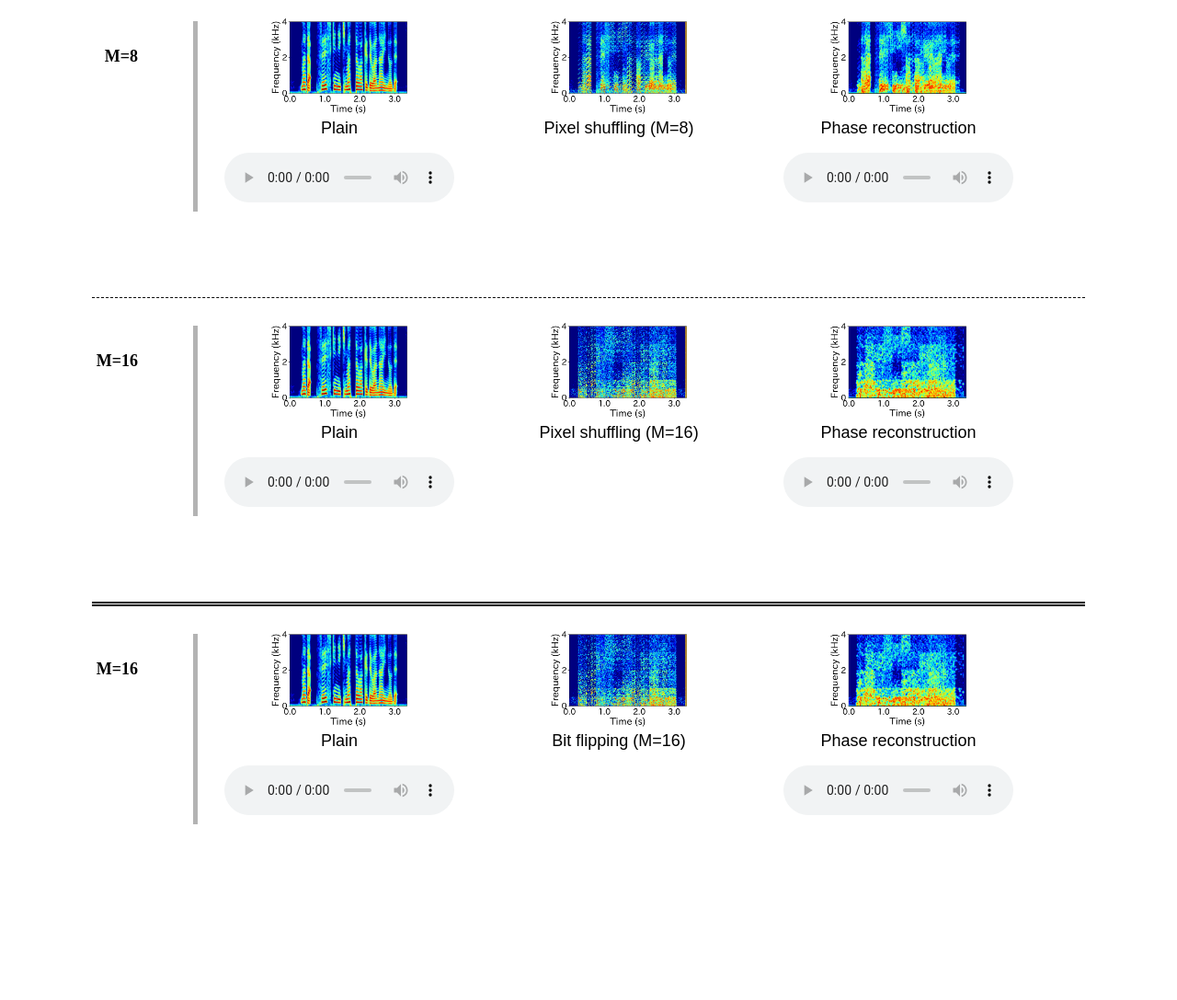
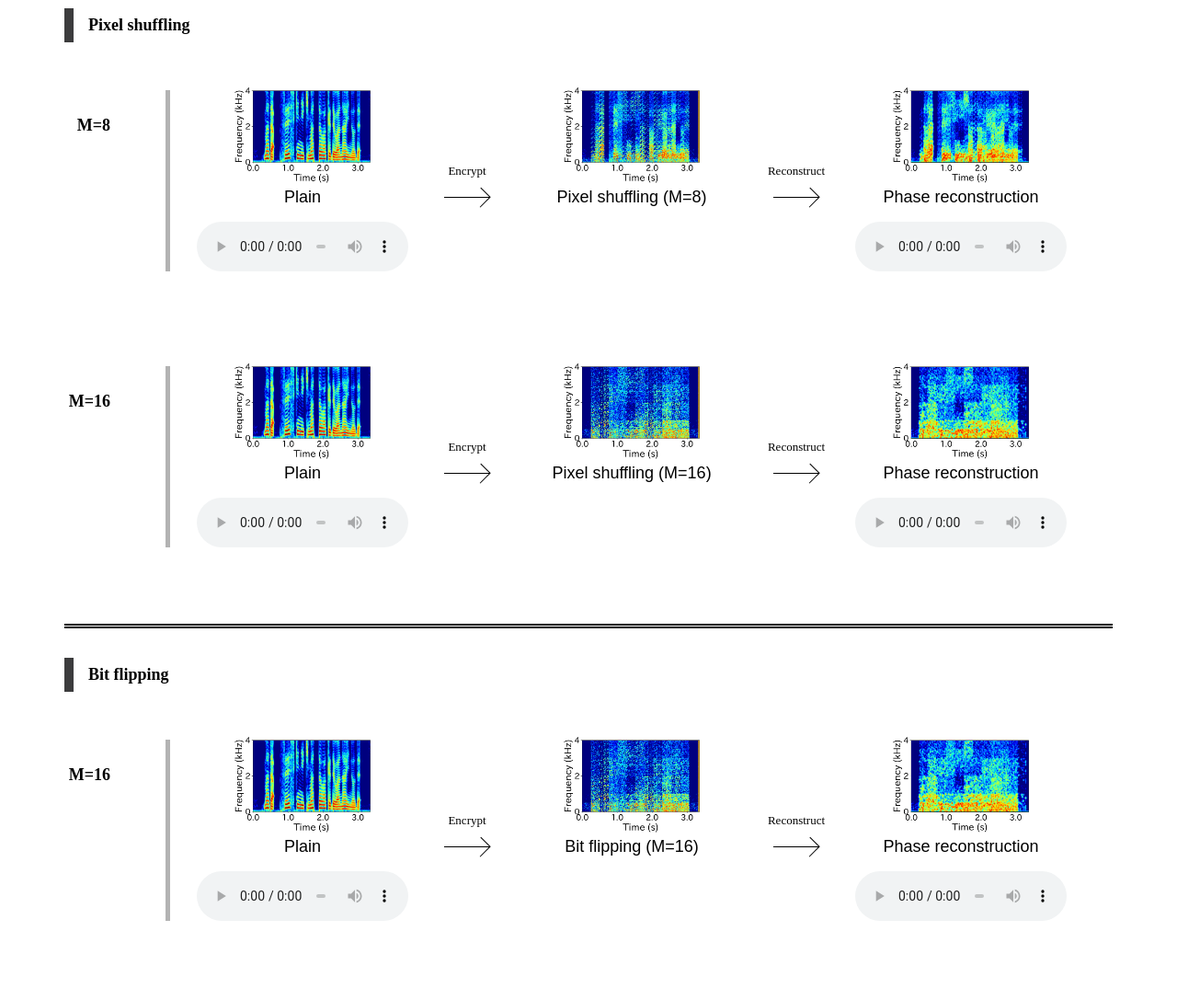
Before and after one commit to kiyalab-tmu/icassp2023_niwa, a plain HTML site: page docs/index.html in a window 1280 px wide. Shown: the part 303-1390 px from the top of the page at 92% size. Before the commit the page ends 1312 px from the top, so only its background shows below. Drawn offline with Linux system fonts and the light colour scheme.

Commit message:
modified

```diff
--- a/docs/index.html
+++ b/docs/index.html
@@ -19,7 +19,7 @@
             text-align: right;
             border-right: solid 5px rgb(179, 179, 179);
             display: inline-block;
-            padding: 10px 60px 140px 0px;
+            padding: 10px 60px 130px 0px;
             margin: 20px 0px 0px 0px;
             vertical-align:top;
             width: 50px;
@@ -29,22 +29,75 @@
         .figs{
             display: inline-block;
             text-align: left;
-            margin: 0px 0px 10px 0px;
-            padding: 10px 0px 10px 0px;
+            margin: 0px 0px 0px 0px;
+            padding: 0px 0px 0px 0px;
             vertical-align:top;
         }
         .figaudio{
             display:inline-block;
             text-align:center;
             vertical-align:top;
-            width: 300px;
+            width: 280px;
             height: 300px;
-            margin: 0px 0px 0px 0px;
+            margin: 0px;
             padding: 0px;
+        }
+        .yazirusi{
+            display: inline-block;
+            position: relative;
+            vertical-align:middle;
+            text-align: center;
+            width: 50px;
+            margin: 0px;
+        }
+        .line01{
+            height: 1px;
+            width: 50px;
+            background-color: #000;
+        }
+        .line02{
+            position: absolute;
+            top: 0;
+            right: 0;
+            transform-origin: right bottom;
+            width: 15px;
+            height: 1px;
+            background-color: #000;
+            transform: rotate(45deg);
+        }
+        .line03{
+            position: absolute;
+            top: 0;
+            right: 0;
+            transform-origin: right bottom;
+            width: 15px;
+            height: 1px;
+            background-color: #000;
+            transform: rotate(-45deg);
+        }
+        .set{
+            display: inline-block;
+            vertical-align:middle;
+            text-align: center;
+            width: 70px;
+            margin: 100px 0px 0px 0px;
+        }
+        .box{
+            padding: 0.5em 1em;
+            margin: 2em 0;
+            color: black;
+            background: white;
+            border-left: solid 10px #3c3c3d;
+        }
+        .box p{
+            margin: 0;
+            padding: 0;
+            font-weight: bold;
+            font-size: large;
         }
     </style>
 </head>
-<body style="padding: 10px 50px 10px 50px; margin: 10px 50px 10px 50px;">
+<body style="padding: 10px 35px 10px 35px; margin: 10px 35px 10px 35px;">
     <h1 style="text-align: center">A privacy preserving method using secret key for convolutional neural network-based classification tasks</h1>
     <p style="text-align: right">Shoko Niwa, Sayaka Shiota, Hitoshi Kiya</p>
     <p style="text-align: right">Tokyo Metropolitan University</p>
@@ -52,6 +105,9 @@
     <p>Phase reconstruction(文献): a spectrogram reconstructed from an encrypted spectrogram by pixel shuffling.</p>
 
 <!--スペクトログラムをLibriSpeechのやつにしとく-->
+<div class="box">
+    <p>Pixel shuffling</p>
+</div>
 <div class="figs">
     <div class="brocksize">
         <p>M=8</p>
@@ -61,23 +117,40 @@
             <img src="ori.png" alt="Plain">
             <figcaption>Plain</figcaption>
         </figure>
-        <audio src="NF001001_HS.wav" controls style="vertical-align: middle; width: 250px" type="audio/wav"></audio>
+        <audio src="NF001001_HS.wav" controls style="vertical-align: middle; width: 230px;" type="audio/wav"><p>Your browser doesn't support HTML5 audio or wav format.</p></audio>
     </div>
+    <div class="set">
+        <p style="margin: 0px 0px 10px 0px; padding: 0px; font-size: small; text-align: center; vertical-align:middle;">Encrypt</p>
+        <div class="yazirusi">
+            <div class="line01"></div>
+            <div class="line02"></div>
+            <div class="line03"></div>
+        </div>
+    </div>
+
     <div class="figaudio">
         <figure>
             <img src="pix8.png" alt="Pixel shuffling (M=8)">
             <figcaption>Pixel shuffling (M=8)</figcaption>
         </figure>
     </div>
+    <div class="set">
+        <p style="margin: 0px 0px 10px 0px; padding: 0px; font-size: small; text-align: center; vertical-align:middle;">Reconstruct</p>
+        <div class="yazirusi">
+            <div class="line01"></div>
+            <div class="line02"></div>
+            <div class="line03"></div>
+        </div>
+    </div>
     <div class="figaudio">
         <figure>
             <img src="pix8PGHI.png" alt="Phase reconstruction">
             <figcaption>Phase reconstruction</figcaption>
         </figure>
-        <audio src="NF001001_HS.wav" controls style="vertical-align: middle;  width: 250px;" type="audio/wav"></audio>
+        <audio src="NF001001_HS.wav" controls style="vertical-align: middle; width: 230px;" type="audio/wav"><p>Your browser doesn't support HTML5 audio or wav format.</p></audio>
     </div>
 </div>
-<div style="border-bottom: dashed 1px black"></div>
+
 <div class="figs">
     <div class="brocksize">
         <p>M=16</p>
@@ -87,7 +160,15 @@
             <img src="ori.png" alt="Plain">
             <figcaption>Plain</figcaption>
         </figure>
-        <audio src="NF001001_HS.wav" controls style="vertical-align: middle; width: 250px" type="audio/wav"></audio>
+        <audio src="NF001001_HS.wav" controls style="vertical-align: middle; width: 230px;" type="audio/wav"><p>Your browser doesn't support HTML5 audio or wav format.</p></audio>
+    </div>
+    <div class="set">
+        <p style="margin: 0px 0px 10px 0px; padding: 0px; font-size: small; text-align: center; vertical-align:middle;">Encrypt</p>
+        <div class="yazirusi">
+            <div class="line01"></div>
+            <div class="line02"></div>
+            <div class="line03"></div>
+        </div>
     </div>
     <div class="figaudio">
         <figure>
@@ -95,15 +176,26 @@
             <figcaption>Pixel shuffling (M=16)</figcaption>
         </figure>
     </div>
+    <div class="set">
+        <p style="margin: 0px 0px 10px 0px; padding: 0px; font-size: small; text-align: center; vertical-align:middle;">Reconstruct</p>
+        <div class="yazirusi">
+            <div class="line01"></div>
+            <div class="line02"></div>
+            <div class="line03"></div>
+        </div>
+    </div>
     <div class="figaudio">
         <figure>
             <img src="pix16PGHI.png" alt="Phase reconstruction">
             <figcaption>Phase reconstruction</figcaption>
         </figure>
-        <audio src="NF001001_HS.wav" controls style="vertical-align: middle;  width: 250px;" type="audio/wav"></audio>
+        <audio src="NF001001_HS.wav" controls style="vertical-align: middle; width: 230px;" type="audio/wav"><p>Your browser doesn't support HTML5 audio or wav format.</p></audio>
     </div>
 </div>
 <div style="border-bottom: double 5px black"></div>
+<div class="box">
+    <p>Bit flipping</p>
+</div>
 <div class="figs">
     <div class="brocksize">
         <p>M=16</p>
@@ -113,7 +205,15 @@
             <img src="ori.png" alt="Plain">
             <figcaption>Plain</figcaption>
         </figure>
-        <audio src="NF001001_HS.wav" controls style="vertical-align: middle; width: 250px" type="audio/wav"></audio>
+        <audio src="NF001001_HS.wav" controls style="vertical-align: middle; width: 230px;" type="audio/wav"><p>Your browser doesn't support HTML5 audio or wav format.</p></audio>
+    </div>
+    <div class="set">
+        <p style="margin: 0px 0px 10px 0px; padding: 0px; font-size: small; text-align: center; vertical-align:middle;">Encrypt</p>
+        <div class="yazirusi">
+            <div class="line01"></div>
+            <div class="line02"></div>
+            <div class="line03"></div>
+        </div>
     </div>
     <div class="figaudio">
         <figure>
@@ -121,12 +221,20 @@
             <figcaption>Bit flipping (M=16)</figcaption>
         </figure>
     </div>
+    <div class="set">
+        <p style="margin: 0px 0px 10px 0px; padding: 0px; font-size: small; text-align: center; vertical-align:middle;">Reconstruct</p>
+        <div class="yazirusi">
+            <div class="line01"></div>
+            <div class="line02"></div>
+            <div class="line03"></div>
+        </div>
+    </div>
     <div class="figaudio">
         <figure>
             <img src="pix16PGHI.png" alt="Phase reconstruction">
             <figcaption>Phase reconstruction</figcaption>
         </figure>
-        <audio src="NF001001_HS.wav" controls style="vertical-align: middle;  width: 250px;" type="audio/wav"></audio>
+        <audio src="NF001001_HS.wav" controls style="vertical-align: middle; width: 230px;" type="audio/wav"><p>Your browser doesn't support HTML5 audio or wav format.</p></audio>
     </div>
 </div>
 </body>
```
